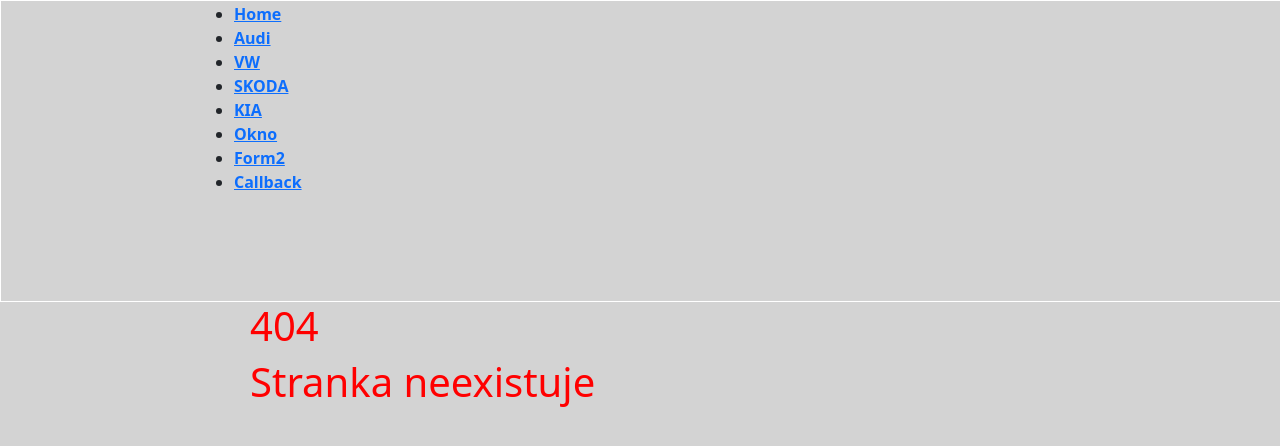
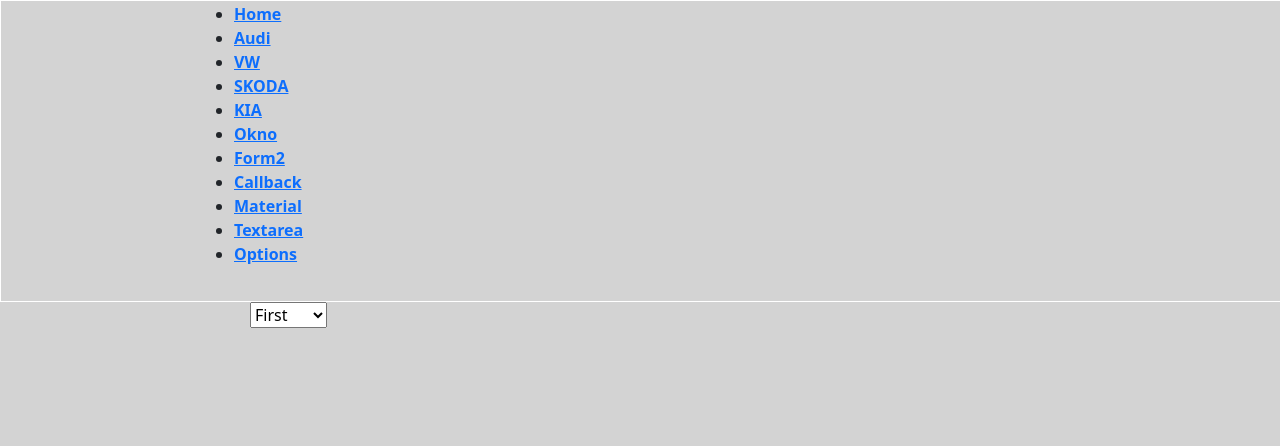
Before and after one commit to FRANCOsk/React3, a React (Create React App) app in the folder my-react-app/: page /Options in a window 1280 px wide. Before the commit this address had no page. Shown: the top 446 px of the page. Built offline with nearby package versions, Linux system fonts and the light colour scheme.

Commit message:
Textarea, ComboBox

```diff
--- a/my-react-app/package.json
+++ b/my-react-app/package.json
@@ -5,7 +5,8 @@
   "dependencies": {
     "@emotion/react": "^11.7.1",
     "@emotion/styled": "^11.6.0",
-    "@mui/material": "^5.4.1",
+    "@mui/material": "^5.4.2",
+    "@mui/styled-engine-sc": "^5.4.2",
     "@testing-library/jest-dom": "^5.16.1",
     "@testing-library/react": "^11.2.7",
     "@testing-library/user-event": "^12.8.3",
@@ -18,6 +19,7 @@
     "react-bootstrap": "^2.1.2",
     "react-dom": "^17.0.2",
     "react-scripts": "4.0.3",
+    "styled-components": "^5.3.3",
     "typescript": "^4.5.2",
     "web-vitals": "^1.1.2"
   },
--- a/my-react-app/src/Layout.tsx
+++ b/my-react-app/src/Layout.tsx
@@ -34,6 +34,15 @@
           <li>
             <Link to="/Callback">Callback</Link>
           </li>
+          <li>
+            <Link to="/Material">Material</Link>
+          </li>
+          <li>
+            <Link to="/Textarea">Textarea</Link>
+          </li>
+          <li>
+            <Link to="/Options">Options</Link>
+          </li>
 
         </ul>
         </td>
--- /dev/null
+++ b/my-react-app/src/Material.tsx
@@ -0,0 +1,13 @@
+import * as React from 'react';
+import Button from '@mui/material/Button';
+import ButtonGroup from '@mui/material/ButtonGroup';
+
+export default function Material() {
+  return (
+    <ButtonGroup variant="contained" aria-label="outlined primary button group">
+      <Button>One</Button>
+      <Button>Two</Button>
+      <Button>Three</Button>
+    </ButtonGroup>
+  );
+}
--- /dev/null
+++ b/my-react-app/src/Options.tsx
@@ -0,0 +1,25 @@
+import { EventHandler, useState } from "react";
+
+function Options() {
+
+    const [options, setOptions] = useState("test");
+  const change = (event: React.ChangeEvent<HTMLSelectElement>) => {
+    setOptions(event.target.value);
+  };
+  console.log(options);
+
+  return (
+    <form>
+
+      <select onChange={change} value={options}>
+          <option value="First">First</option>
+          <option value="Second">Second</option>
+          <option value="Third">Third</option>
+      </select>
+    </form>
+
+  );
+
+}
+
+export default Options;
--- /dev/null
+++ b/my-react-app/src/Skoda.module.css
@@ -0,0 +1,6 @@
+
+.myStyle {
+    color:red;
+    background-color: white;
+
+  }
--- a/my-react-app/src/Skoda.tsx
+++ b/my-react-app/src/Skoda.tsx
@@ -1,4 +1,6 @@
 import React, { useState } from "react";
+import styles from './Skoda.module.css';
+
 
 const Skoda = () => {
   const [skoda, setSkoda] = useState({
@@ -12,10 +14,12 @@
     });
   };
 
+
+
   return (
     <>
       <h1 style={{ marginLeft: "30px" }}>SKODA</h1>
-      <p>Model is {skoda.model}</p>
+      <p className={styles.myStyle}>Model is {skoda.model}</p>
       <p>Color is {skoda.color}</p>
       <p>Year is {skoda.year}</p>
       <button type="button" onClick={setColor}>
--- /dev/null
+++ b/my-react-app/src/Textarea.tsx
@@ -0,0 +1,19 @@
+import { EventHandler, useState } from "react";
+
+function Textarea() {
+  const [textarea, setTextarea] = useState("test");
+  const change = (event: React.ChangeEvent<HTMLTextAreaElement>) => {
+    setTextarea(event.target.value);
+  };
+  console.log(textarea);
+
+  return (
+    <form>
+      <textarea onChange={change} value={textarea} />
+    </form>
+
+  );
+
+}
+
+export default Textarea;
--- a/my-react-app/src/index.tsx
+++ b/my-react-app/src/index.tsx
@@ -12,8 +12,11 @@
 import Kia from "./Kia";
 import Okno from "./Form";
 import Form2 from "./Form2";
+import Material from "./Material"
 import 'bootstrap/dist/css/bootstrap.min.css';
 import Callback from "./Callback";
+import Textarea from "./Textarea";
+import Options from "./Options";
 
 ReactDOM.render(
   <React.StrictMode>
@@ -29,6 +32,9 @@
           <Route path="OKNO" element={<Okno />} />
           <Route path="Form2" element={<Form2 />} />
           <Route path="Callback" element={<Callback />} />
+          <Route path="Material" element={<Material />} />
+          <Route path="Textarea" element={<Textarea />} />
+          <Route path="Options" element={<Options />} />
         </Route>
       </Routes>
     </BrowserRouter>
```
Also changed, not shown: my-react-app/src/Callback.tsx (+5 -5 lines), 1 other file (tests, documents, lock files or other folders).
